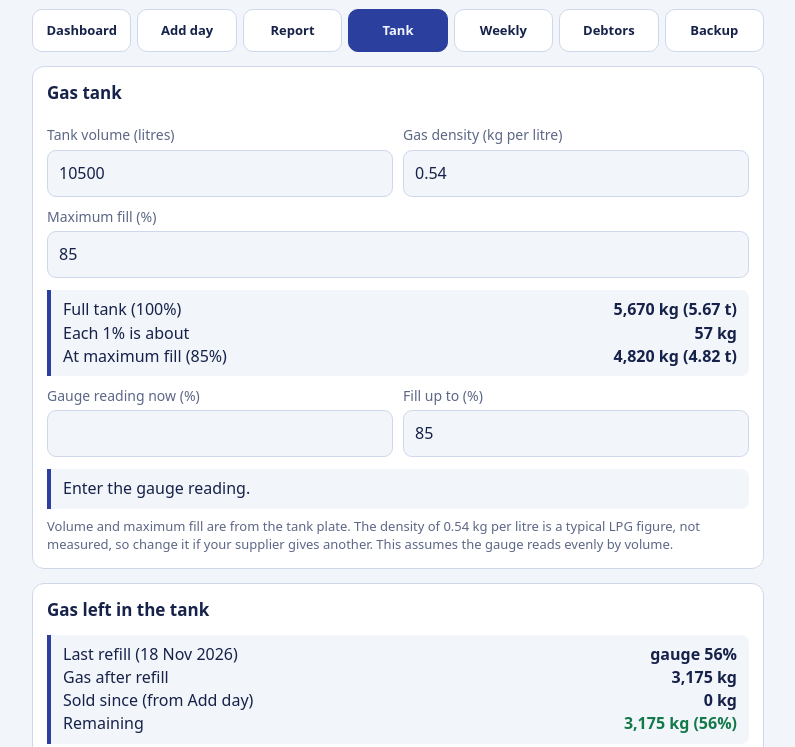
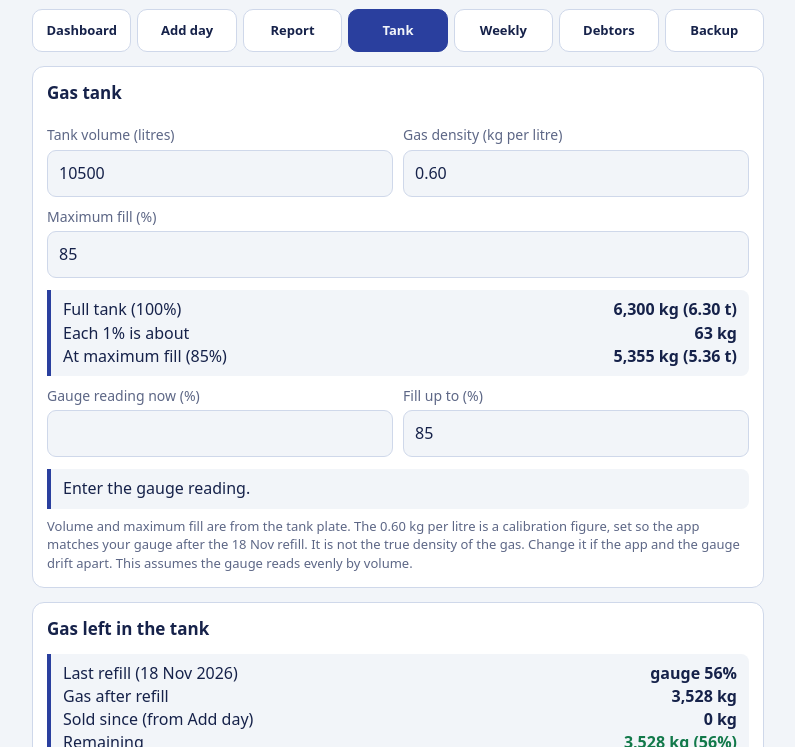
Before and after one commit to Gudy110/LEDGER, a plain HTML site: page index.html in a window 1280 px wide. Both pictures are taken after a click on the button "Tank". Shown: the part 53-800 px from the top of the page, without its empty margins (242-1037 px from the left). Drawn offline with Linux system fonts and the light colour scheme.

Commit message:
Add files via upload

```diff
--- a/index.html
+++ b/index.html
@@ -103,12 +103,12 @@ nav{flex-wrap:wrap}nav button{font-size:13px;padding:11px 2px}.hide{display:none
 
 <section id="tank" class="hide">
 <div class="card"><h2>Gas tank</h2>
-<div class="row"><div><label>Tank volume (litres)</label><input id="g_v" inputmode="decimal" value="10500"></div><div><label>Gas density (kg per litre)</label><input id="g_d" inputmode="decimal" value="0.54"></div></div>
+<div class="row"><div><label>Tank volume (litres)</label><input id="g_v" inputmode="decimal" value="10500"></div><div><label>Gas density (kg per litre)</label><input id="g_d" inputmode="decimal" value="0.60"></div></div>
 <label>Maximum fill (%)</label><input id="g_m" inputmode="decimal" value="85">
 <div class="sum" id="g_cap"></div>
 <div class="row"><div><label>Gauge reading now (%)</label><input id="g_now" inputmode="decimal"></div><div><label>Fill up to (%)</label><input id="g_tg" inputmode="decimal" value="85"></div></div>
 <div class="sum" id="g_out">Enter the gauge reading.</div>
-<div class="note">Volume and maximum fill are from the tank plate. The density of 0.54 kg per litre is a typical LPG figure, not measured, so change it if your supplier gives another. This assumes the gauge reads evenly by volume.</div></div>
+<div class="note">Volume and maximum fill are from the tank plate. The 0.60 kg per litre is a calibration figure, set so the app matches your gauge after the 18 Nov refill. It is not the true density of the gas. Change it if the app and the gauge drift apart. This assumes the gauge reads evenly by volume.</div></div>
 <div class="card"><h2>Gas left in the tank</h2>
 <div class="sum" id="gl_sum"></div>
 <h2 style="margin:14px 0 6px">Day by day</h2><div class="tw"><table id="gl_tab" style="min-width:0"></table></div>
@@ -219,7 +219,7 @@ $("bk_copy").onclick=function(){var t="STATIONLEDGER:"+JSON.stringify({days:D,de
 $("bk_res").onclick=function(){var t=$("bk_in").value.replace(/[\u201c\u201d]/g,'"').trim(),i0=t.search(/[\[{]/),i1=Math.max(t.lastIndexOf("]"),t.lastIndexOf("}"));if(i0<0||i1<i0){$("bk_msg").textContent="No backup found in the box. Paste the full copied text.";return}t=t.slice(i0,i1+1);
 try{var a=JSON.parse(t);var dy=Array.isArray(a)?a:a.days;if(!Array.isArray(dy))throw 0;if(!RB){RB=true;$("bk_res").textContent="Tap again to replace all records";$("bk_msg").textContent="Found "+dy.length+" days in the backup.";return}RB=false;$("bk_res").textContent="Restore from backup";D=dy;store();if(!Array.isArray(a)){DB=a.debtors||[];dsave();if(a.fills&&a.fills.length){GL=a.fills;gsave()}}render();dbDraw();glDraw();quick(3);$("bk_msg").textContent="Restored "+dy.length+" days. Check the Dashboard."}catch(e){$("bk_msg").textContent="The backup is cut off or damaged. Copy it again in full."}};var RB=false;
 function gas(){var v=parseFloat($("g_v").value),d=parseFloat($("g_d").value),mx=parseFloat($("g_m").value),n=parseFloat($("g_now").value),tg=parseFloat($("g_tg").value),c=$("g_cap"),o=$("g_out");
-try{localStorage.setItem("station_gas_tank",JSON.stringify([$("g_v").value,$("g_d").value,$("g_m").value]))}catch(e){}
+try{localStorage.setItem("station_gas_tank2",JSON.stringify([$("g_v").value,$("g_d").value,$("g_m").value]))}catch(e){}
 if(isNaN(v)||isNaN(d)||v<=0||d<=0){c.textContent="Enter the tank volume and gas density.";o.textContent="";return}
 var cap=v*d,f=function(x){return Math.round(x).toLocaleString("en-NG")+" kg ("+(Math.round(x)/1000).toFixed(2)+" t)"};
 c.innerHTML='<div><span>Full tank (100%)</span><b>'+f(cap)+'</b></div><div><span>Each 1% is about</span><b>'+Math.round(cap/100)+' kg</b></div>'+(mx?'<div><span>At maximum fill ('+mx+'%)</span><b>'+f(cap*mx/100)+'</b></div>':'');
@@ -230,7 +230,7 @@ if(!isNaN(tg)&&tg>n&&tg<=100)h+='<div><span>To reach '+tg+'%, add</span><b>'+f(c
 if(mx&&n>mx)h+='<div><span>Above the maximum fill on the plate.</span></div>';
 o.innerHTML=h}
 ["g_v","g_d","g_m","g_now","g_tg"].forEach(function(i){$(i).oninput=function(){gas();glDraw()}});
-try{var gc=JSON.parse(localStorage.getItem("station_gas_tank"));if(gc){$("g_v").value=gc[0];$("g_d").value=gc[1];$("g_m").value=gc[2]}}catch(e){}
+try{var gc=JSON.parse(localStorage.getItem("station_gas_tank2"));if(gc){$("g_v").value=gc[0];$("g_d").value=gc[1];$("g_m").value=gc[2]}}catch(e){}
 var GL=[];try{GL=JSON.parse(localStorage.getItem("station_gas_fills"))||[]}catch(e){GL=[]}
 if(!GL.length)GL=[{d:"2026-11-18",p:56}];
 function kgOf(e){var d=e.close-e.open;return d>0?d:0}
--- a/sw.js
+++ b/sw.js
@@ -1,4 +1,4 @@
-const C = "station-ledger-v6";
+const C = "station-ledger-v7";
 const FILES = ["./", "./index.html", "./manifest.webmanifest", "./icon-192.png", "./icon-512.png"];
 self.addEventListener("install", e => {
   e.waitUntil(caches.open(C).then(c => c.addAll(FILES)).then(() => self.skipWaiting()));
```
